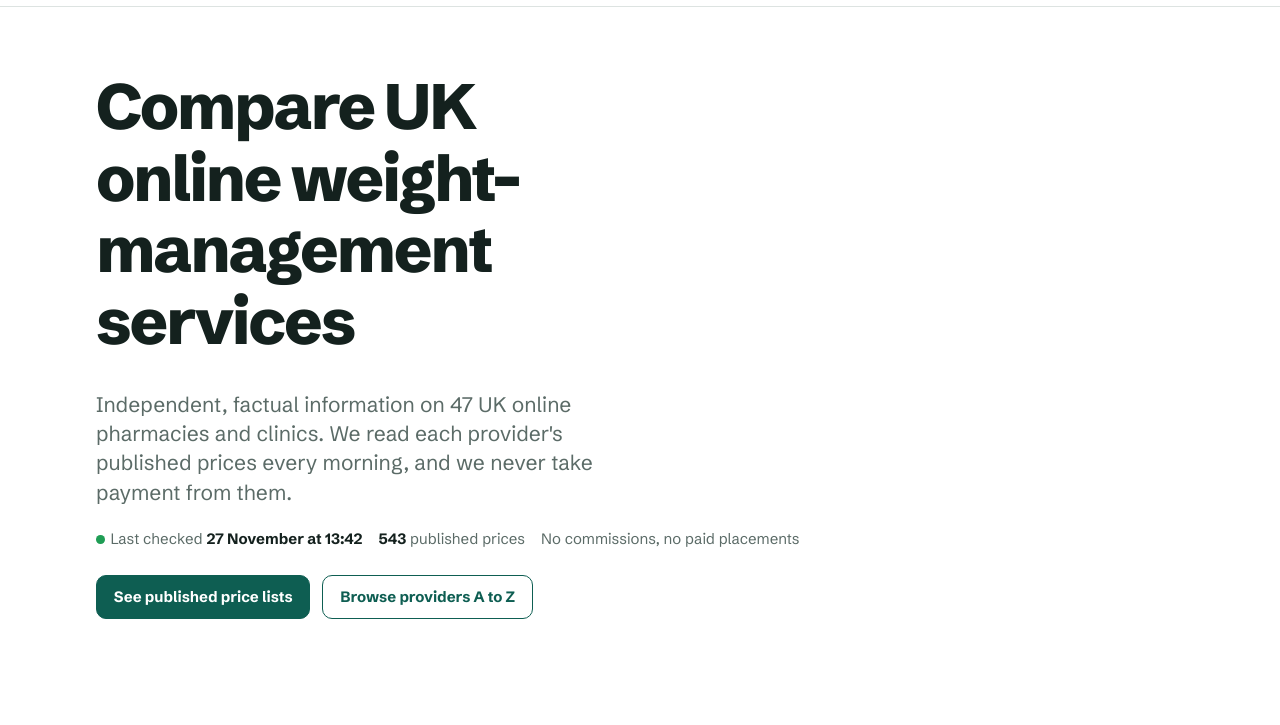
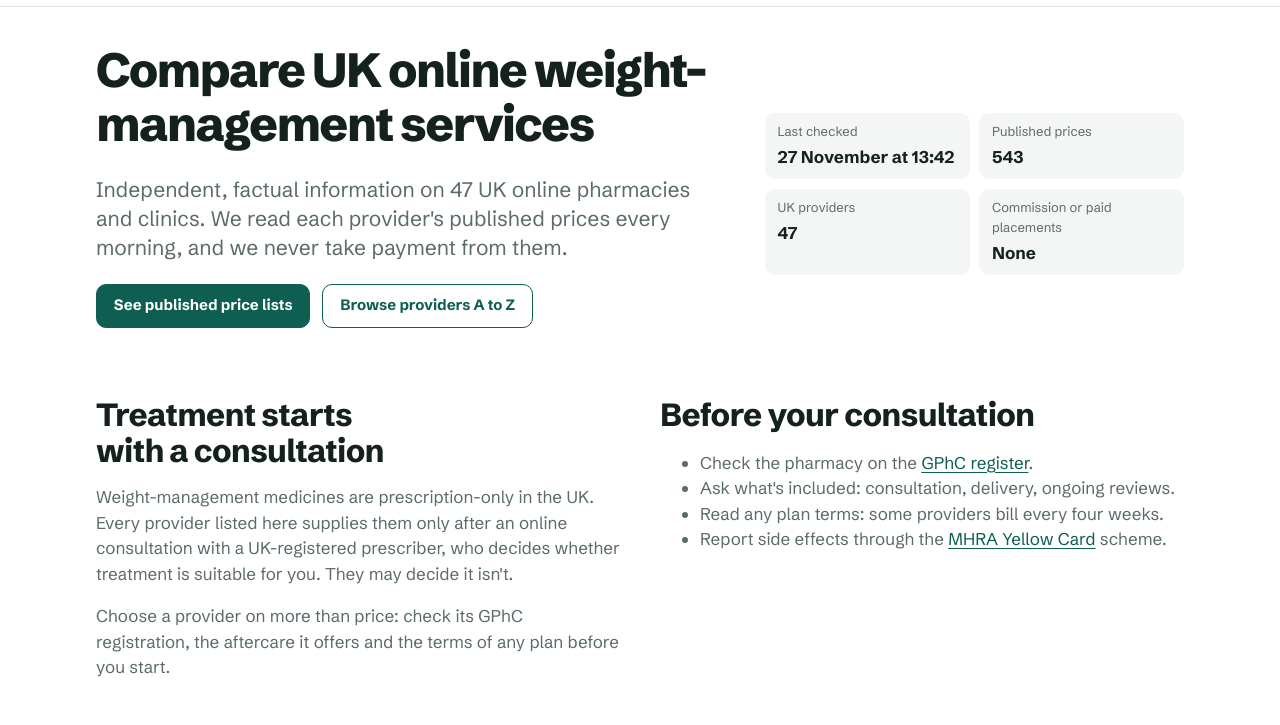
Before and after one commit to digitaledgesolutions/bestweightlossmeds, an Astro site in the folder site/: page /uk in a window 1280 px wide. Shown: the part 50-775 px from the top of the page. Built offline with nearby package versions, Linux system fonts and the light colour scheme; Astro itself is replaced by a stand-in of ours.

Commit message:
Tighter layout: less empty space on every page
- h1 max 3rem (was 4rem) and wraps at 24ch, h2 max 2rem
- hero and section padding cut by about 40%, footer gap halved
- text columns widen to 46rem; prose pages keep the left edge instead of
  centring a narrow column
- method steps run two-up on wide screens
- homepage hero: facts panel (last check, prices, providers, no commission)
  beside the text on wide screens; still names no medicine and shows no price

Co-Authored-By: Claude Opus 5.5 <noreply@anthropic.com>

```diff
--- a/site/src/pages/uk/index.astro
+++ b/site/src/pages/uk/index.astro
@@ -12,14 +12,23 @@ const count = liveProviders().length;
   description="Independent, factual information on UK online weight-management providers: published price lists checked daily, GPhC registration and what to check before a consultation."
   current="/uk/">
   <section class="hero">
-    <div class="wrap">
-      <h1>Compare UK online weight-management services</h1>
-      <p class="lede">Independent, factual information on {count} UK online pharmacies and clinics. We read each provider's published prices every morning, and we never take payment from them.</p>
-      {GENERATED_AT && <p class="freshbar"><span><span class="dot" aria-hidden="true"></span>Last checked <strong>{gmt(GENERATED_AT)}</strong></span><span><strong>{priceCount()}</strong> published prices</span><span>No commissions, no paid placements</span></p>}
-      <p style="margin-top:1.5rem;display:flex;gap:0.75rem;flex-wrap:wrap">
-        <a class="btn btn-solid" href="/uk/price-lists/">See published price lists</a>
-        <a class="btn" href="/uk/providers/">Browse providers A to Z</a>
-      </p>
+    <div class="wrap hero-grid">
+      <div>
+        <h1>Compare UK online weight-management services</h1>
+        <p class="lede">Independent, factual information on {count} UK online pharmacies and clinics. We read each provider's published prices every morning, and we never take payment from them.</p>
+        <p style="margin-top:1.25rem;display:flex;gap:0.75rem;flex-wrap:wrap">
+          <a class="btn btn-solid" href="/uk/price-lists/">See published price lists</a>
+          <a class="btn" href="/uk/providers/">Browse providers A to Z</a>
+        </p>
+      </div>
+      {GENERATED_AT && (
+        <dl class="facts">
+          <div><dt>Last checked</dt><dd><time datetime={GENERATED_AT}>{gmt(GENERATED_AT)}</time></dd></div>
+          <div><dt>Published prices</dt><dd>{priceCount()}</dd></div>
+          <div><dt>UK providers</dt><dd>{count}</dd></div>
+          <div><dt>Commission or paid placements</dt><dd>None</dd></div>
+        </dl>
+      )}
     </div>
   </section>
 
--- a/site/src/styles/global.css
+++ b/site/src/styles/global.css
@@ -27,8 +27,8 @@
   --t-m: 1.0625rem;
   --t-l: 1.3125rem;
   --t-xl: 1.625rem;
-  --t-2xl: clamp(2rem, 6vw, 2.75rem);
-  --t-3xl: clamp(2.5rem, 9vw, 4rem);
+  --t-2xl: clamp(1.5rem, 3.5vw, 2rem);
+  --t-3xl: clamp(2rem, 5vw, 3rem);
 
   --gutter: clamp(1rem, 4vw, 2rem);
   --max: 72rem;
@@ -60,7 +60,7 @@ h2 { font-size: var(--t-2xl); }
 h3 { font-size: var(--t-l); letter-spacing: -0.01em; }
 p { margin: 0 0 1em; text-wrap: pretty; }
 .wrap { width: 100%; max-width: var(--max); margin-inline: auto; padding-inline: var(--gutter); }
-.measure { max-width: 38rem; }
+.measure { max-width: 46rem; }
 .muted { color: var(--muted); }
 .small { font-size: var(--t-s); }
 .sr { position: absolute !important; width: 1px; height: 1px; overflow: hidden; clip: rect(0 0 0 0); white-space: nowrap; }
@@ -83,9 +83,14 @@ p { margin: 0 0 1em; text-wrap: pretty; }
 }
 
 /* ---------- hero / picker ---------- */
-.hero { padding-block: clamp(1.75rem, 6vw, 4rem) 1.25rem; }
-.hero h1 { max-width: 14ch; }
-.lede { font-size: var(--t-l); color: var(--muted); max-width: 34rem; line-height: 1.4; }
+.hero { padding-block: clamp(1.25rem, 3vw, 2.25rem) 0.75rem; }
+.hero h1 { max-width: 24ch; }
+/* Wide screens: text left, facts right, so the hero doesn't leave half the page empty. */
+.hero-grid { display: grid; gap: 1.25rem; }
+.hero-grid .facts { margin: 0; grid-template-columns: repeat(2, minmax(0, 1fr)); }
+.hero-grid .facts div { padding: 0.6rem 0.8rem; }
+@media (min-width: 60rem) { .hero-grid { grid-template-columns: minmax(0, 1.5fr) minmax(0, 1fr); gap: 2.5rem; align-items: center; } }
+.lede { font-size: var(--t-l); color: var(--muted); max-width: 46rem; line-height: 1.4; }
 
 .picker { margin-top: 1.5rem; }
 .seg { display: inline-flex; background: var(--shelf); border-radius: 12px; padding: 4px; gap: 2px; max-width: 100%; overflow-x: auto; }
@@ -149,19 +154,23 @@ p { margin: 0 0 1em; text-wrap: pretty; }
   .prow .price { text-align: left; }
 }
 
-.empty { padding: 2rem 0; }
+.empty { padding: 1rem 0; }
 .empty h3 { margin-bottom: 0.4rem; }
 
 /* ---------- sections ---------- */
-.section { padding-block: clamp(2.5rem, 7vw, 4.5rem); }
+.section { padding-block: clamp(1.5rem, 3.5vw, 2.5rem); }
 .section + .section { border-top: 1px solid var(--line); }
 .cols { display: grid; gap: 1.5rem 2.5rem; }
 @media (min-width: 48rem) { .cols { grid-template-columns: repeat(2, 1fr); } }
-.prose { max-width: 40rem; }
+.prose { max-width: 46rem; }
+/* On a .wrap, keep the page's left edge and cap the line length instead of centring a narrow column. */
+.wrap.prose { max-width: var(--max); }
+.wrap.prose > * { max-width: 46rem; }
 .prose h2 { font-size: var(--t-xl); margin-top: 2rem; }
 .prose li { margin-bottom: 0.4rem; }
 
-.steps { list-style: none; padding: 0; margin: 1.25rem 0 0; display: grid; gap: 1.25rem; counter-reset: s; }
+.steps { list-style: none; padding: 0; margin: 1rem 0 0; display: grid; gap: 1rem 2rem; counter-reset: s; }
+@media (min-width: 48rem) { .steps { grid-template-columns: repeat(2, minmax(0, 1fr)); } }
 @media (min-width: 48rem) { .steps { grid-template-columns: repeat(2, 1fr); } }
 .steps li { counter-increment: s; padding-left: 2.6rem; position: relative; }
 .steps li::before { content: counter(s); position: absolute; left: 0; top: 0; width: 1.8rem; height: 1.8rem; border-radius: 50%; background: var(--pine-wash); color: var(--pine-deep); font-weight: 800; display: grid; place-items: center; font-size: var(--t-s); }
@@ -209,7 +218,7 @@ p { margin: 0 0 1em; text-wrap: pretty; }
 .notice strong { color: var(--ink); }
 
 /* ---------- footer ---------- */
-.site-foot { border-top: 1px solid var(--line); margin-top: 3rem; padding-block: 2rem 3rem; font-size: var(--t-s); color: var(--muted); }
+.site-foot { border-top: 1px solid var(--line); margin-top: 1.5rem; padding-block: 1.5rem 2rem; font-size: var(--t-s); color: var(--muted); }
 .site-foot nav { display: flex; flex-wrap: wrap; gap: 0.25rem 1.25rem; margin-bottom: 1rem; }
 .site-foot a { color: var(--ink); }
 
```
